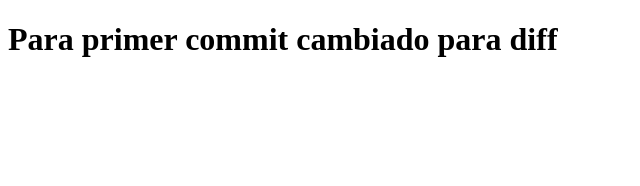
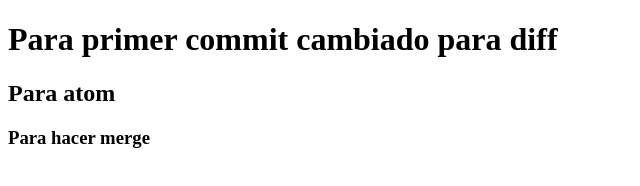
Before and after one commit to jonathanromerojar/Repo1, a plain HTML site: page index.html in a window 1280 px wide. Shown: the whole page, without its empty margins (0-640 px from the left). Drawn offline with Linux system fonts and the light colour scheme.

Commit message:
Rama Aleterna commit

```diff
--- a/index.html
+++ b/index.html
@@ -8,5 +8,7 @@
 </head>
 <body>
   <h1>Para primer commit cambiado para diff</h1>
+  <h2>Para atom</h2>
+  <h3>Para hacer merge</h3>
 </body>
 </html>
```
